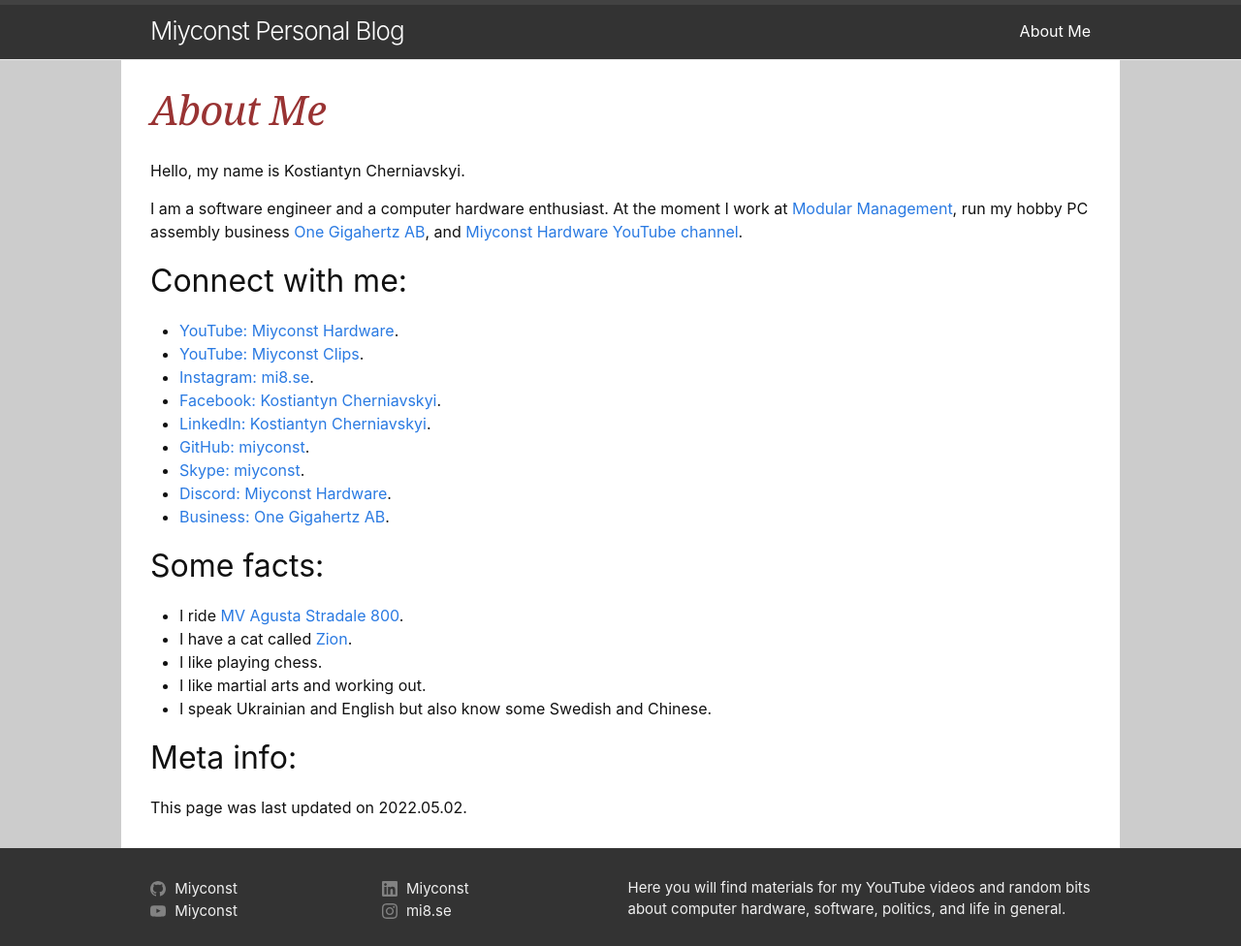
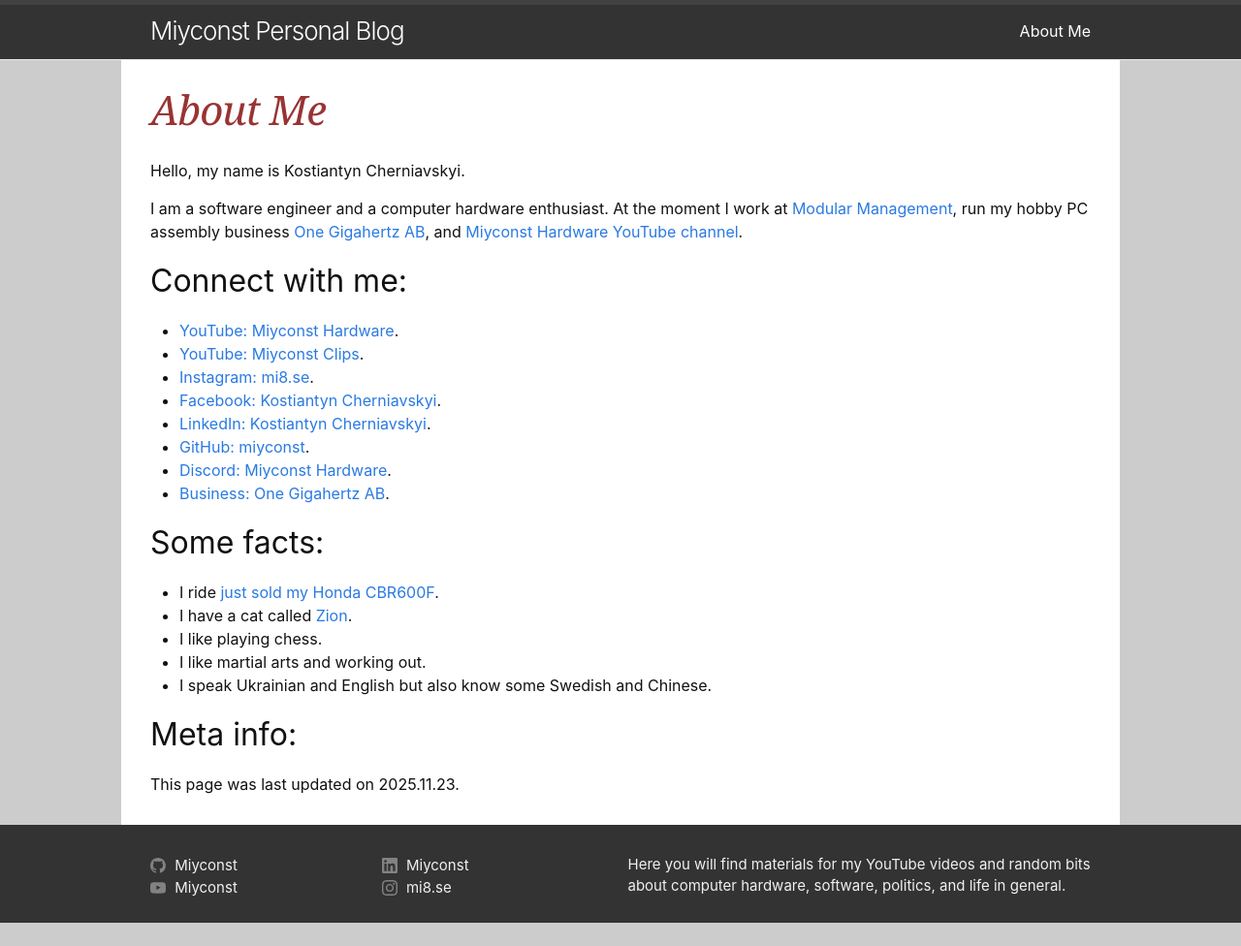
Before and after one commit to miyconst/miyconst.github.io, a Jekyll site: the page built from about.markdown, in a window 1280 px wide. Shown: the whole page at 97% size. Built offline with Jekyll 4.4.1, drawn with Linux system fonts in a browser that asks for light colours; after the commit the page ends 952 px from its top, so only the background shows below that.

Commit message:
Update about.markdown

```diff
--- a/about.markdown
+++ b/about.markdown
@@ -16,13 +16,12 @@
 - [Facebook: Kostiantyn Cherniavskyi](https://www.facebook.com/profile.php?id=100009827558860).
 - [LinkedIn: Kostiantyn Cherniavskyi](https://www.linkedin.com/in/kostiantyn-cherniavskyi-1337a1184/).
 - [GitHub: miyconst](https://github.com/miyconst).
-- [Skype: miyconst](skype:miyconst).
 - [Discord: Miyconst Hardware](https://discord.gg/E3By2JFTYC).
 - [Business: One Gigahertz AB](https://onegigahertz.se/).
 
 ## Some facts:
 
-- I ride [MV Agusta Stradale 800](https://www.instagram.com/p/CS18z05DWfV/).
+- I ride [just sold my Honda CBR600F](https://www.instagram.com/p/DOB9HhFDOWP/).
 - I have a cat called [Zion](https://www.instagram.com/p/CYiuPNUIYCp/).
 - I like playing chess.
 - I like martial arts and working out.
@@ -30,4 +29,4 @@
 
 ## Meta info:
 
-This page was last updated on 2022.05.02.
+This page was last updated on 2025.11.23.
```
